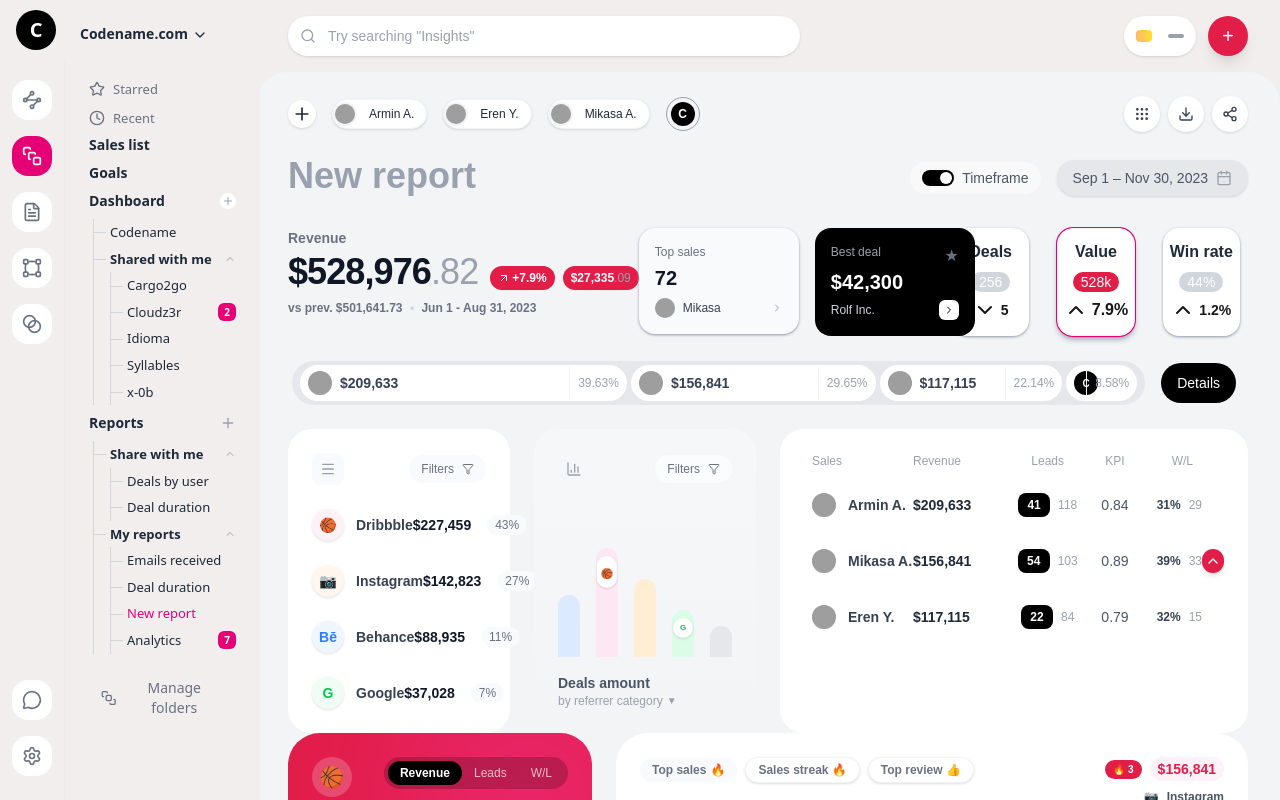
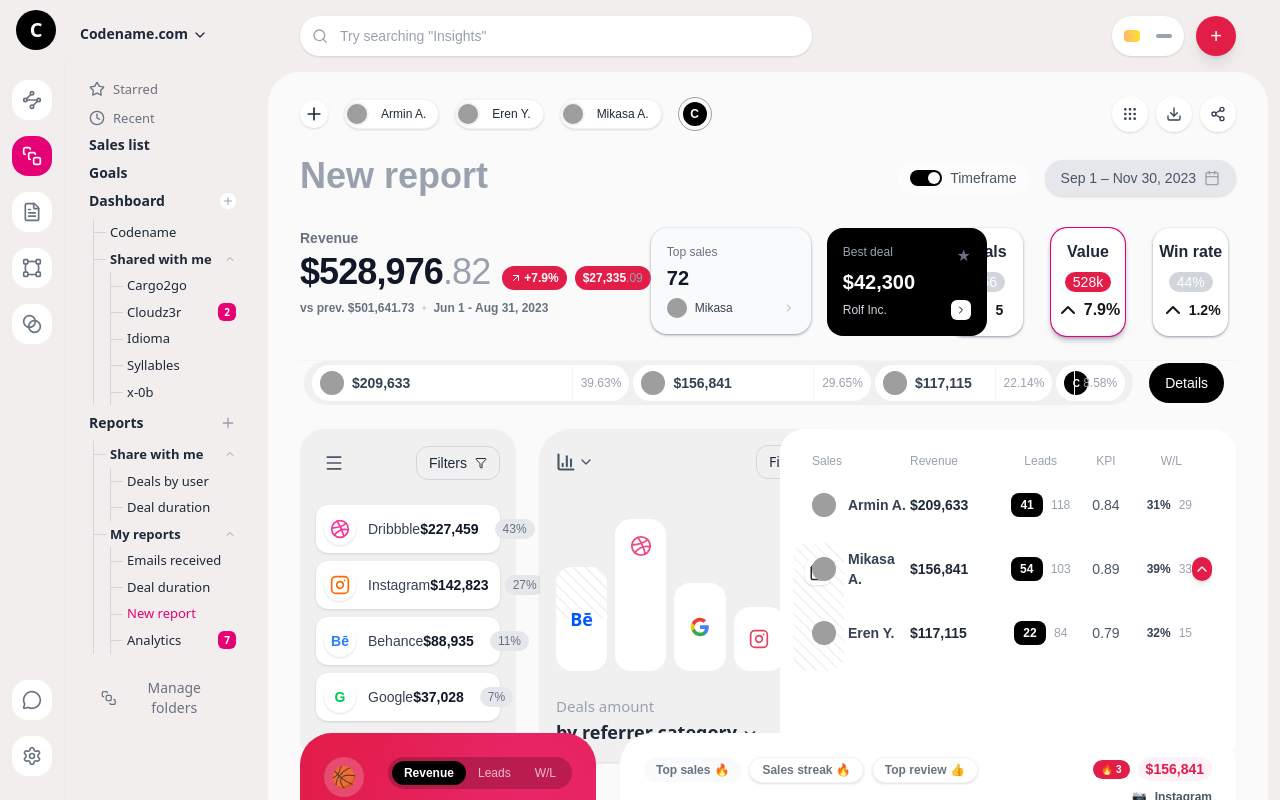
Before and after one commit to Abhishek-Sonje/Assignment-Dashboard, a Next.js app: page / in a window 1280 px wide. Built offline with nearby package versions, Linux system fonts and the light colour scheme; grey boxes are pictures that could not be loaded.

Commit message:
completed 2nd box

```diff
--- a/app/page.tsx
+++ b/app/page.tsx
@@ -12,9 +12,9 @@ import QuickItem from "@/components/dashboard/QuickItem";
 
 export default function DashboardPage() {
   return (
-    <main className="flex-1 overflow-y-auto bg-[#f2eeed] relative h-full">
+    <main className="flex-1 overflow-y-auto px-3 pb-3 bg-[#f2eeed] relative h-full">
       <Header />
-      <div className="px-8 pb-12 pt-6 max-w-[1600px] bg-[#F3F4F6] rounded-4xl mx-auto">
+      <div className="px-8 pb-12 pt-6  bg-[#Fafafa] rounded-4xl mx-auto">
         <TopControls />
 
         {/* Main Grid */}
--- a/components/dashboard/QuickItem.tsx
+++ b/components/dashboard/QuickItem.tsx
@@ -8,7 +8,7 @@ export default function QuickItem() {
     <div>
       {/* Bottom Quick items list */}
       <div className="flex items-center justify-between border-t border-gray-100 mt-6">
-        <div className="flex items-center flex-1 bg-gray-200 rounded-full px-2 py-1 mx-1 gap-1">
+        <div className="flex items-center flex-1 bg-[#f0f0f0] rounded-full px-2 py-1 mx-1 gap-1">
           {items.map((item) => (
             <div
               key={item.id}
--- a/components/dashboard/ReferrerChartCard.tsx
+++ b/components/dashboard/ReferrerChartCard.tsx
@@ -1,45 +1,105 @@
-import { BarChart3, Filter } from 'lucide-react';
+import React from "react";
+import {
+  BarChart3,
+  ChevronDown,
+  SlidersHorizontal,
+  Dribbble,
+  Instagram,
+  ShoppingBag,
+} from "lucide-react";
 
-export default function ReferrerChartCard() {
+const ReferrerChartCard = () => {
+  // Custom CSS for the striped pattern seen in the Behance and Shopping bars
+  const stripedStyle = {
+    backgroundImage: `repeating-linear-gradient(
+      45deg,
+      #f3f4f6,
+      #f3f4f6 2px,
+      #ffffff 2px,
+      #ffffff 8px
+    )`,
+  };
+
   return (
-    <div className="bg-[#F3F4F6] rounded-3xl p-6 h-full flex flex-col relative overflow-hidden">
-        {/* Using a slight gradient bg or just gray per design */}
-        <div className="absolute inset-0 bg-gradient-to-b from-gray-50 to-gray-100 opacity-50"></div>
-
-        <div className="relative z-10 flex items-center justify-between mb-4">
-           <div className="p-2">
-               <BarChart3 className="w-4 h-4 text-gray-400" />
+    <div className="w-80 bg-[#f0f0f0] rounded-[32px] p-4 font-sans shadow-sm">
+      {/* Top Header */}
+      <div className="flex justify-between items-center mb-8">
+        <div className="flex items-center text-gray-600">
+          <BarChart3 size={20} strokeWidth={2.5} />
+          <ChevronDown size={16} className="ml-0.5" />
         </div>
-           <button className="flex items-center gap-2 text-xs font-medium text-gray-500 bg-white/60 px-3 py-1.5 rounded-full hover:bg-white">
-               Filters <Filter className="w-3 h-3" />
+        <button className="flex items-center gap-2 text-sm  text-gray-800  px-3 py-1.5 rounded-xl border border-gray-300 hover:bg-gray-100">
+          Filters
+          <SlidersHorizontal size={14} className="text-gray-400" />
         </button>
       </div>
 
-       <div className="relative z-10 flex-1 flex items-end justify-center gap-4 pb-2">
-            {/* Visual CSS-only bars placeholder until Chart.js is ready */}
-            <div className="w-8 bg-blue-100 rounded-t-xl h-[40%] relative group">
-                <div className="absolute -top-6 left-1/2 -translate-x-1/2 bg-white px-2 py-1 rounded shadow-sm text-[10px] hidden group-hover:block">Be</div>
-            </div>
-            <div className="w-8 bg-pink-100 rounded-t-xl h-[70%] relative group">
-                <div className="absolute top-2 left-1/2 -translate-x-1/2 bg-white p-1 rounded-full shadow-sm">
-                    <span className="text-pink-500 text-[10px]">🏀</span>
+      {/* Chart Area */}
+      <div className="flex items-end justify-between h-40 gap-2 mb-6">
+        {/* Behance Bar */}
+        <div className="relative w-full h-[65%] bg-white rounded-2xl flex flex-col items-center overflow-hidden">
+          <div className="w-full h-1/2" style={stripedStyle}></div>
+          <div className="absolute inset-0 flex items-center justify-center">
+            <span className="text-[#0057ff] font-bold text-lg">Bē</span>
           </div>
         </div>
-            <div className="w-8 bg-orange-100 rounded-t-xl h-[50%]"></div>
-            <div className="w-8 bg-green-100 rounded-t-xl h-[30%] relative">
-                 <div className="absolute top-2 left-1/2 -translate-x-1/2 bg-white p-1 rounded-full shadow-sm w-5 h-5 flex items-center justify-center">
-                    <span className="text-green-500 text-[8px] font-bold">G</span>
+
+        {/* Dribbble Bar */}
+        <div className="w-full h-[95%] bg-white rounded-2xl flex items-start justify-center pt-4">
+          <Dribbble className="text-[#ea4c89]" size={22} />
+        </div>
+
+        {/* Google Bar */}
+        <div className="w-full h-[55%] bg-white rounded-2xl flex items-center justify-center">
+          <svg viewBox="0 0 24 24" className="w-5 h-5">
+            <path
+              fill="#4285F4"
+              d="M22.56 12.25c0-.78-.07-1.53-.2-2.25H12v4.26h5.92c-.26 1.37-1.04 2.53-2.21 3.31v2.77h3.57c2.08-1.92 3.28-4.74 3.28-8.09z"
+            />
+            <path
+              fill="#34A853"
+              d="M12 23c2.97 0 5.46-.98 7.28-2.66l-3.57-2.77c-.98.66-2.23 1.06-3.71 1.06-2.86 0-5.29-1.93-6.16-4.53H2.18v2.84C3.99 20.53 7.7 23 12 23z"
+            />
+            <path
+              fill="#FBBC05"
+              d="M5.84 14.09c-.22-.66-.35-1.36-.35-2.09s.13-1.43.35-2.09V7.07H2.18C1.43 8.55 1 10.22 1 12s.43 3.45 1.18 4.93l3.66-2.84z"
+            />
+            <path
+              fill="#EA4335"
+              d="M12 5.38c1.62 0 3.06.56 4.21 1.66l3.15-3.15C17.45 2.09 14.97 1 12 1 7.7 1 3.99 3.47 2.18 7.07l3.66 2.84c.87-2.6 3.3-4.53 6.16-4.53z"
+            />
+          </svg>
+        </div>
+
+        {/* Instagram Bar */}
+        <div className="w-full h-[40%] bg-white rounded-2xl flex items-center justify-center">
+          <Instagram className="text-[#e4405f]" size={20} />
+        </div>
+
+        {/* Shopping/Generic Bar */}
+        <div className="relative w-full h-[80%] bg-white rounded-2xl flex flex-col items-center overflow-hidden">
+          <div className="w-full h-full" style={stripedStyle}></div>
+          <div className="absolute top-4 flex items-center justify-center bg-white rounded-lg p-1 shadow-sm">
+            <ShoppingBag className="text-gray-800" size={18} />
           </div>
         </div>
-            <div className="w-8 bg-gray-200 rounded-t-xl h-[20%]"></div>
       </div>
 
-       <div className="relative z-10 mt-2">
-           <h4 className="text-sm font-semibold text-gray-600">Deals amount</h4>
-           <div className="flex items-center gap-1 text-xs text-gray-400 cursor-pointer">
-               by referrer category <span className="text-[10px]">▼</span>
+      {/* Footer Text */}
+      <div>
+        <p className="text-gray-400 font-medium text-[15px]">Deals amount</p>
+        <div className="flex items-center gap-1 cursor-pointer group">
+          <span className="font-bold text-gray-800 text-lg">
+            by referrer category
+          </span>
+          <ChevronDown
+            size={18}
+            className="text-gray-800 mt-1 group-hover:translate-y-0.5 transition-transform"
+          />
         </div>
       </div>
     </div>
   );
-}
+};
+
+export default ReferrerChartCard;
--- a/components/dashboard/SocialStatsCard.tsx
+++ b/components/dashboard/SocialStatsCard.tsx
@@ -1,5 +1,5 @@
 import { PLATFORM_STATS } from '@/lib/mock-data';
-import { Filter, Menu } from 'lucide-react';
+import { Dribbble, Filter, Instagram, Menu } from 'lucide-react';
 import { clsx } from 'clsx';
 
 // Icons mapping mock
@@ -12,37 +12,37 @@ const Icons: Record<string, string> = {
 
 export default function SocialStatsCard() {
   return (
-    <div className="bg-white rounded-3xl p-6 shadow-soft h-full flex flex-col">
+    <div className="bg-[#f0f0f0] rounded-3xl p-4 shadow-soft h-full flex flex-col">
        <div className="flex items-center justify-between mb-6">
-           <div className="p-2 bg-gray-50 rounded-lg">
-               <Menu className="w-4 h-4 text-gray-400" />
+           <div className="p-2 rounded-lg">
+               <Menu className="w-5 h-5 text-gray-600" />
            </div>
-           <button className="flex items-center gap-2 text-xs font-medium text-gray-500 bg-gray-50 px-3 py-1.5 rounded-full hover:bg-gray-100">
+           <button className="flex items-center gap-2 text-sm font-medium text-gray-800  px-3 py-1.5 rounded-xl border border-gray-300 hover:bg-gray-100">
                Filters <Filter className="w-3 h-3" />
            </button>
        </div>
 
-       <div className="flex-1 space-y-6">
+       <div className="flex-1 space-y-2">
            {PLATFORM_STATS.map((platform) => (
-               <div key={platform.name} className="flex items-center justify-between">
+               <div key={platform.name} className="flex items-center justify-between bg-white py-2 px-2 rounded-xl shadow-sm ">
                    <div className="flex items-center gap-3">
                        <div className={clsx(
-                           "w-8 h-8 rounded-full flex items-center justify-center text-sm shadow-sm",
-                           platform.name === 'Dribbble' ? 'bg-pink-50 text-pink-500' :
-                           platform.name === 'Instagram' ? 'bg-orange-50 text-orange-500' :
-                           platform.name === 'Behance' ? 'bg-blue-50 text-blue-500' : 'bg-green-50 text-green-500'
+                           "w-8 h-8 rounded-full flex items-center justify-center text-sm shadow",
+                           platform.name === 'Dribbble' ? ' text-pink-500' :
+                           platform.name === 'Instagram' ? ' text-orange-500' :
+                           platform.name === 'Behance' ? ' text-blue-500' : ' text-green-500'
                        )}>
-                           {platform.name === 'Dribbble' && <span className="text-pink-500">🏀</span>}
-                           {platform.name === 'Instagram' && <span className="text-orange-500">📷</span>}
+                           {platform.name === 'Dribbble' && <span className="text-pink-500"><Dribbble className="w-5 h-5" /></span>}
+                           {platform.name === 'Instagram' && <span className="text-orange-500"><Instagram className="w-5 h-5" /></span>}
                            {platform.name === 'Behance' && <span className="text-blue-500 font-bold">Bē</span>}
                            {platform.name === 'Google' && <span className="text-green-500 font-bold">G</span>}
                        </div>
-                       <span className="text-sm font-semibold text-gray-700">{platform.name}</span>
+                       <span className="text-sm font-medium text-gray-700">{platform.name}</span>
                    </div>
 
                    <div className="flex items-center gap-4">
                        <span className="text-sm font-bold text-gray-900">{platform.value}</span>
-                       <span className={clsx("text-xs font-medium px-2 py-0.5 rounded-full bg-gray-50 text-gray-500")}>
+                       <span className={clsx("text-xs font-medium py-0.5 rounded-full bg-gray-200 px-2 text-gray-500")}>
                            {platform.percent}
                        </span>
                    </div>
```
Lines whose indentation alone changed are shown as unchanged.
